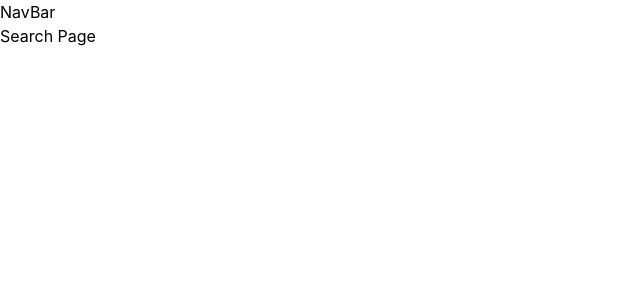
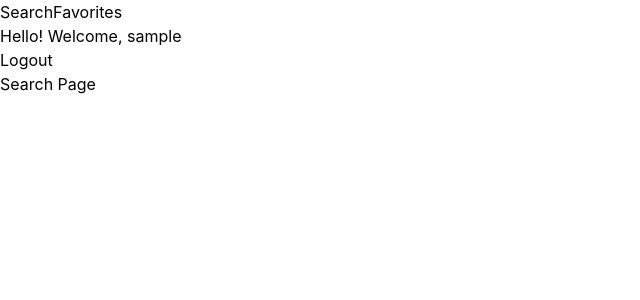
Before and after one commit to Zolender/MovieApp, a React (Vite) app: page /search in a window 1280 px wide. Shown: the top 300 px of the page, without its empty margins (0-640 px from the left). Built offline with nearby package versions, Linux system fonts and the light colour scheme; sample sign-in values are in the browser's storage.

Commit message:
feat: implement NavBar component with navigation links and user logout functionality

```diff
--- a/src/components/NavBar.tsx
+++ b/src/components/NavBar.tsx
@@ -1,6 +1,29 @@
+import { useDispatch, useSelector } from "react-redux";
+import { Link, replace, useNavigate } from "react-router-dom";
+import { RootState } from "../store/store";
+import { logoutUser } from "../store/authSlice";
+
 const NavBar = () => {
+
+    const dispatch = useDispatch()
+    const currentUser = useSelector((state: RootState)=> state.auth.currentUser)
+    const navigate = useNavigate()
+
+    function handleLogout(){
+        dispatch(logoutUser())
+        navigate("/login", {replace: true})
+
+    }
+
     return (
-        <>NavBar</>
+        <nav className="">
+            <div className="">
+                <Link to={"/search"}>Search</Link>
+                <Link to={"/favorites"}>Favorites</Link>
+            </div>
+            <p className="">Hello! Welcome, <span className="">{currentUser?.username || "User"}</span></p>
+            <button className="" onClick={handleLogout}>Logout</button>
+        </nav>
     );
 }
 
```
